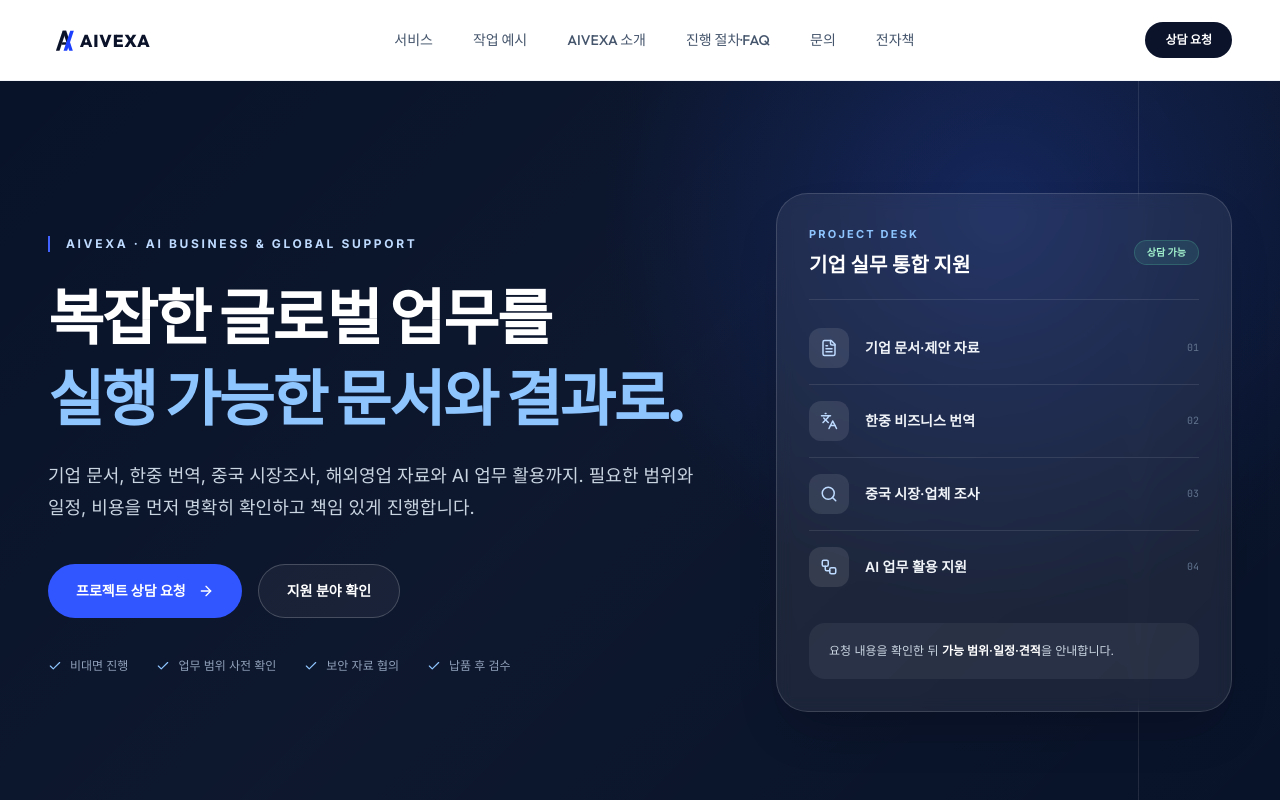
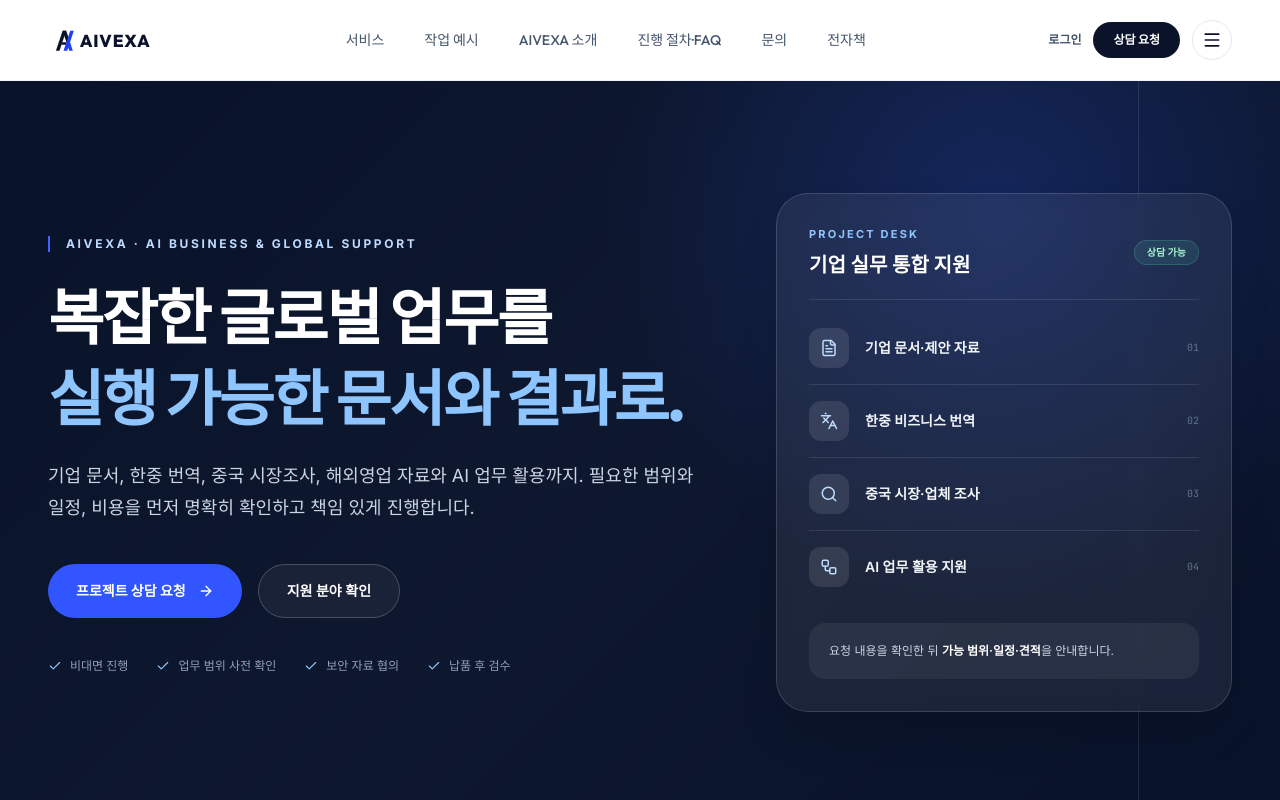
Before and after one commit to cuijinghe/cuitrade76, a React (Vite) app: page / in a window 1280 px wide. Shown: the top 800 px of the page. Built offline with nearby package versions, Linux system fonts and the light colour scheme.

Commit message:
햄버거 상세 메뉴와 기존 회원 로그인 연결

```diff
--- a/src/components/Header.tsx
+++ b/src/components/Header.tsx
@@ -1,4 +1,5 @@
-import React from 'react';
+import React, { useState } from 'react';
+import { BookOpen, LogIn, Menu, UserRound, X } from 'lucide-react';
 
 interface HeaderProps {
   onAdminToggle: () => void;
@@ -10,6 +11,7 @@
 }
 
 export default function Header({ onNavigate, activeSection, currentPath, onLogoClick }: HeaderProps) {
+  const [isMenuOpen, setIsMenuOpen] = useState(false);
   const menuItems = [
     { id: 'services', label: '서비스' },
     { id: 'projects', label: '작업 예시' },
@@ -29,6 +31,11 @@
   };
 
   const currentActiveSection = currentPath ? (pathToSection[currentPath] || '') : activeSection;
+
+  const navigateAndClose = (sectionId: string) => {
+    setIsMenuOpen(false);
+    onNavigate(sectionId);
+  };
 
   return (
     <header className="sticky top-0 z-40 w-full border-b border-slate-100 bg-white/80 backdrop-blur-md">
@@ -98,16 +105,69 @@
         </nav>
 
         {/* Primary consultation action */}
-        <div className="flex items-center gap-4">
+        <div className="flex items-center gap-2 sm:gap-3">
+          <a
+            href="https://book.aivexa.co.kr/login"
+            className="hidden text-xs font-bold text-slate-600 transition-colors hover:text-brand-blue sm:block"
+          >
+            로그인
+          </a>
           <button
             onClick={() => onNavigate('inquiry')}
-            className="rounded-full bg-brand-navy px-5 py-2.5 font-display text-xs font-semibold text-white transition-all hover:bg-brand-blue hover:shadow-lg hover:shadow-brand-blue/15 cursor-pointer"
+            className="rounded-full bg-brand-navy px-4 py-2.5 font-display text-xs font-semibold text-white transition-all hover:bg-brand-blue hover:shadow-lg hover:shadow-brand-blue/15 cursor-pointer sm:px-5"
             id="cta-inquiry-nav"
           >
             상담 요청
           </button>
+          <button
+            type="button"
+            onClick={() => setIsMenuOpen((open) => !open)}
+            className="flex h-10 w-10 items-center justify-center rounded-full border border-slate-200 text-brand-navy transition-colors hover:border-brand-blue hover:text-brand-blue"
+            aria-label={isMenuOpen ? '메뉴 닫기' : '전체 메뉴 열기'}
+            aria-expanded={isMenuOpen}
+          >
+            {isMenuOpen ? <X className="h-5 w-5" /> : <Menu className="h-5 w-5" />}
+          </button>
         </div>
       </div>
+
+      {isMenuOpen && (
+        <div className="absolute left-0 right-0 top-full border-t border-slate-100 bg-white shadow-2xl shadow-slate-900/10">
+          <div className="mx-auto grid max-w-7xl gap-8 px-6 py-8 sm:px-8 md:grid-cols-3 lg:px-12">
+            <div className="md:col-span-2">
+              <p className="text-[10px] font-bold tracking-[0.22em] text-brand-blue">AIVEXA MENU</p>
+              <div className="mt-5 grid grid-cols-2 gap-px overflow-hidden rounded-2xl border border-slate-200 bg-slate-200 sm:grid-cols-3">
+                {menuItems.map((item, index) => (
+                  <button
+                    key={item.id}
+                    onClick={() => navigateAndClose(item.id)}
+                    className="bg-white px-5 py-5 text-left transition-colors hover:bg-slate-50"
+                  >
+                    <span className="font-mono text-[9px] text-slate-400">0{index + 1}</span>
+                    <span className="mt-2 block text-sm font-bold text-brand-navy">{item.label}</span>
+                  </button>
+                ))}
+                <a href="https://book.aivexa.co.kr" className="bg-white px-5 py-5 text-left transition-colors hover:bg-slate-50">
+                  <span className="font-mono text-[9px] text-slate-400">06</span>
+                  <span className="mt-2 flex items-center gap-2 text-sm font-bold text-brand-navy"><BookOpen className="h-4 w-4 text-brand-blue" />전자책</span>
+                </a>
+              </div>
+            </div>
+            <div className="rounded-2xl bg-[#081229] p-6 text-white">
+              <p className="text-[10px] font-bold tracking-[0.2em] text-blue-300">MEMBER ACCESS</p>
+              <p className="mt-3 text-sm leading-6 text-slate-300">전자책 사이트의 기존 회원계정을 그대로 이용합니다.</p>
+              <div className="mt-5 grid gap-2">
+                <a href="https://book.aivexa.co.kr/login" className="flex items-center justify-between rounded-xl bg-white px-4 py-3 text-xs font-bold text-brand-navy">
+                  <span className="flex items-center gap-2"><LogIn className="h-4 w-4" />로그인·회원가입</span><span>→</span>
+                </a>
+                <a href="https://book.aivexa.co.kr/account" className="flex items-center justify-between rounded-xl border border-white/15 px-4 py-3 text-xs font-bold text-white">
+                  <span className="flex items-center gap-2"><UserRound className="h-4 w-4" />마이페이지</span><span>→</span>
+                </a>
+              </div>
+            </div>
+          </div>
+        </div>
+      )}
     </header>
   );
 }
```
